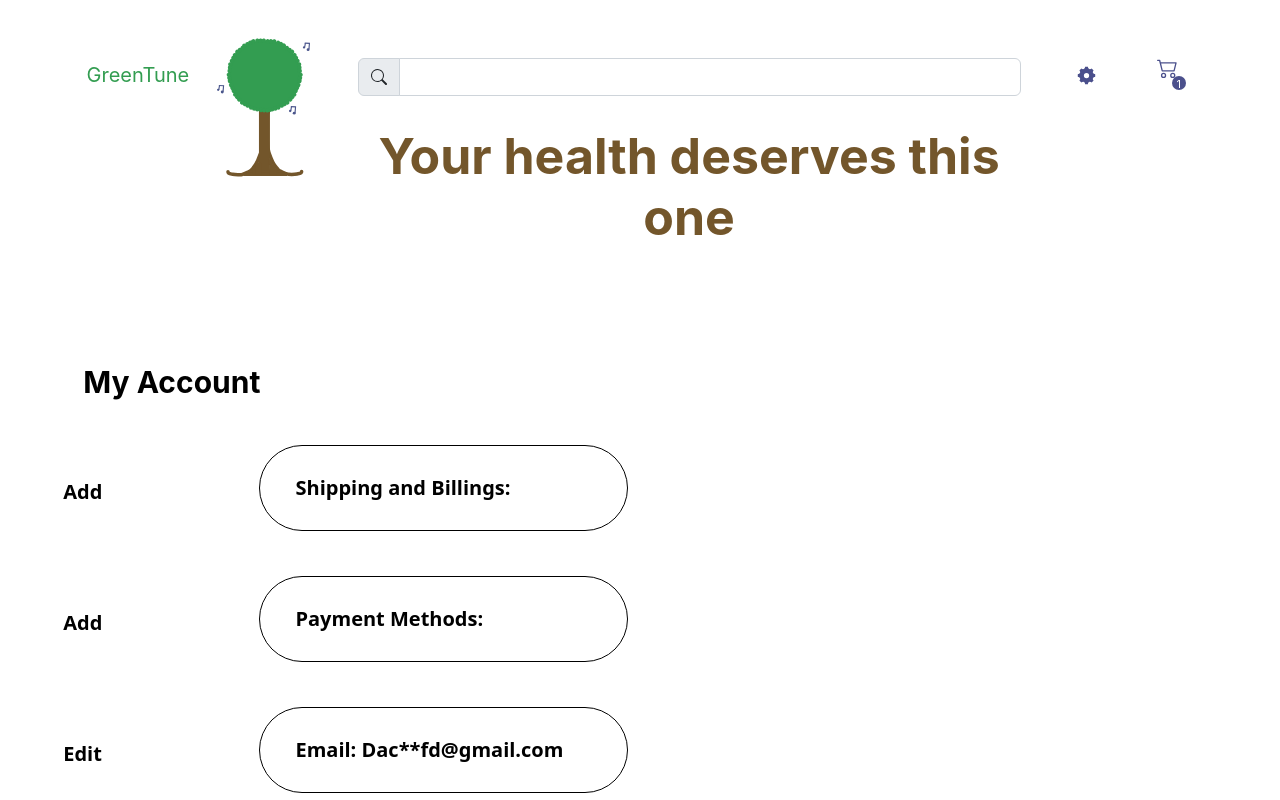
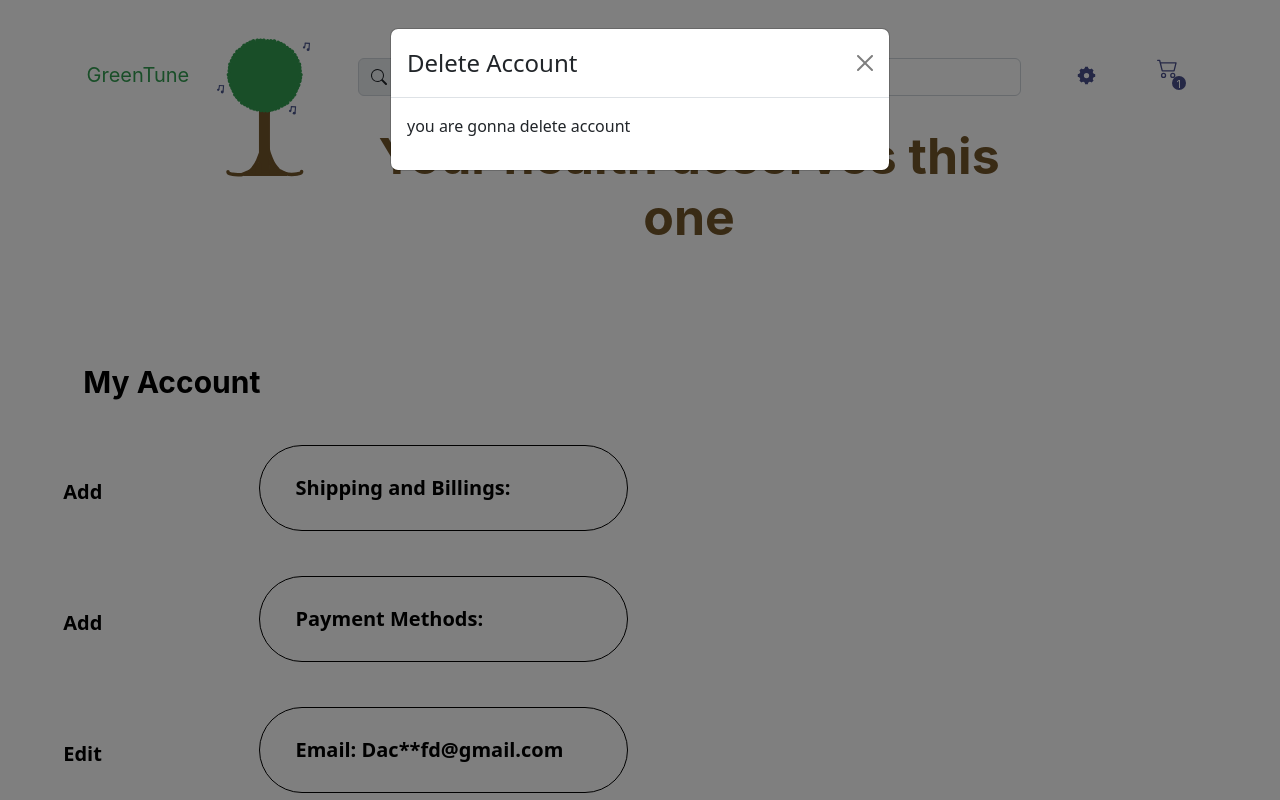
Before and after one commit to react-hunter/gtune, a React (Create React App) app: page /settings in a window 1280 px wide. Both pictures are taken after a click on the link "Delete Account". Shown: the top 800 px of the page. Built offline with nearby package versions, Linux system fonts and the light colour scheme.

Commit message:
modal for delete account

```diff
--- a/src/components/settings/index.js
+++ b/src/components/settings/index.js
@@ -2,6 +2,7 @@ import React, { useState } from 'react';
 import Container from 'react-bootstrap/Container';
 import Row from 'react-bootstrap/Row';
 import Col from 'react-bootstrap/Col';
+import Modal from 'react-bootstrap/Modal';
 
 import ShippingAndBillings from './shipping';
 import Payment from './payment';
@@ -10,17 +11,21 @@ import Email from './email';
 import '../../styles/settings.scss';
 
 const Settings = () => {
-  const [show, setShow] = useState(false);
+  const [showModal, setShowModal] = useState(false);
   const [modalType, setModalType] = useState('shipping');
+
   function handleModal (type) {
     setModalType(type);
-    setShow(true);
+    setShowModal(true);
   }
+
   function closeModal () {
-    setShow(false);
+    setShowModal(false);
   }
+
   function deleteAccount() {
-    alert('you are gonna delete account');
+    setModalType('delete-account');
+    setShowModal(true);
   }
 
   return (
@@ -72,10 +77,24 @@ const Settings = () => {
       </Row>
       <a href="#" onClick={deleteAccount}>Delete Account</a>
 
-      {modalType === 'shipping' && <ShippingAndBillings show={show} onClose={closeModal} />}
-      {modalType === 'payment' && <Payment show={show} onClose={closeModal} />}
-      {modalType === 'email' && <Email show={show} onClose={closeModal} />}
-      {modalType === 'password' && <Password show={show} onClose={closeModal} />}
+      <Modal
+        show={modalType === 'delete-account' && showModal}
+        onHide={() => closeModal()}
+      >
+        <Modal.Header closeButton>
+          <Modal.Title>
+            Delete Account
+          </Modal.Title>
+        </Modal.Header>
+        <Modal.Body>
+          <p>you are gonna delete account</p>
+        </Modal.Body>
+      </Modal>
+
+      {modalType === 'shipping' && <ShippingAndBillings show={showModal} onClose={closeModal} />}
+      {modalType === 'payment' && <Payment show={showModal} onClose={closeModal} />}
+      {modalType === 'email' && <Email show={showModal} onClose={closeModal} />}
+      {modalType === 'password' && <Password show={showModal} onClose={closeModal} />}
     </Container>
   )
 }
```
